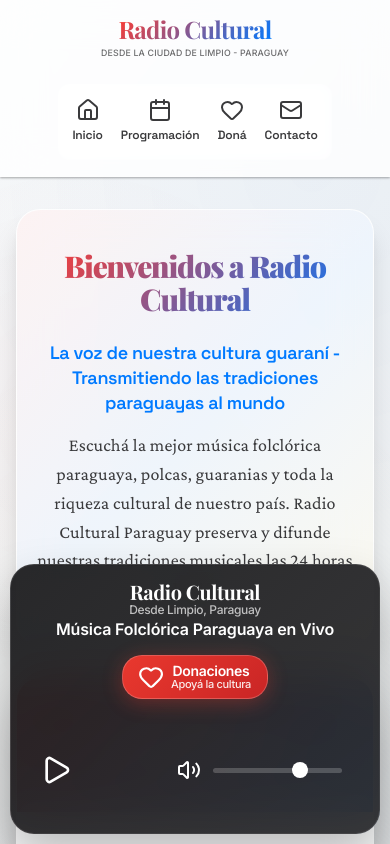
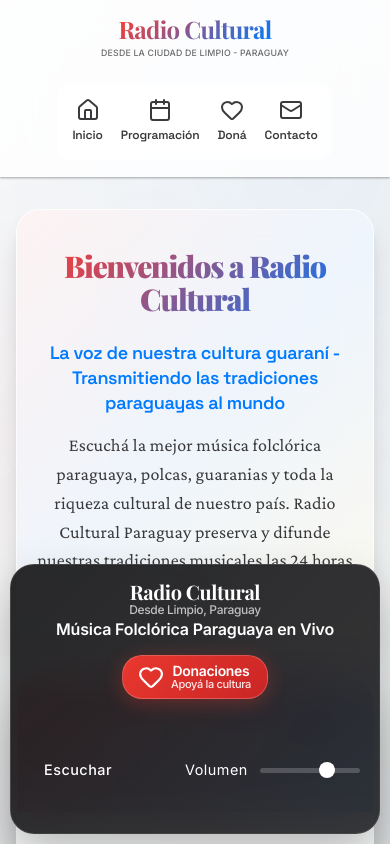
Before and after one commit to pmilciades182/radiocultural, a React (Vite) app: page / in a window 390 px wide. Shown: the top 844 px of the page. Built offline with nearby package versions, Linux system fonts and the light colour scheme.

Commit message:
style: improve play button alignment and mobile controls visibility

```diff
--- a/src/App.css
+++ b/src/App.css
@@ -809,7 +809,8 @@ body {
   padding: 0;
   display: flex;
   align-items: center;
-  gap: 0.75rem;
+  justify-content: center; /* Centra el contenido (icono y texto) */
+  line-height: 0; /* Asegura el centrado vertical perfecto del icono */
   font-size: 1rem;
   font-weight: 500;
   transition: color 0.2s ease-in-out;
@@ -818,11 +819,17 @@ body {
 .play-btn:hover,
 .play-btn:focus {
   color: var(--color-primary);
+  outline: none; /* Elimina el borde al hacer clic/foco */
 }
 
 .play-btn:hover .control-label,
 .play-btn:focus .control-label {
   color: var(--color-primary);
+}
+
+/* Añadimos margen al icono para separarlo del texto sin usar gap */
+.play-btn svg {
+  margin-right: 0.75rem;
 }
 
 /* Etiqueta de texto para los controles */
@@ -2348,9 +2355,19 @@ body {
     justify-content: space-around;
   }
 
-  /* Ocultar etiquetas en móvil para un diseño más limpio */
-  .radio-player:not(.scrolled) .control-label {
-    display: none;
+  .player-controls {
+    display: flex; /* ¡La propiedad que faltaba! */
+    flex-grow: 1;
+    justify-content: center;
+  }
+
+  /* En móvil, aseguramos que la etiqueta sea visible y reducimos el margen del icono */
+  .radio-player .control-label {
+    display: inline;
+  }
+
+  .radio-player .play-btn svg {
+    margin-right: 0.5rem;
   }
 
   .radio-identity {
```
